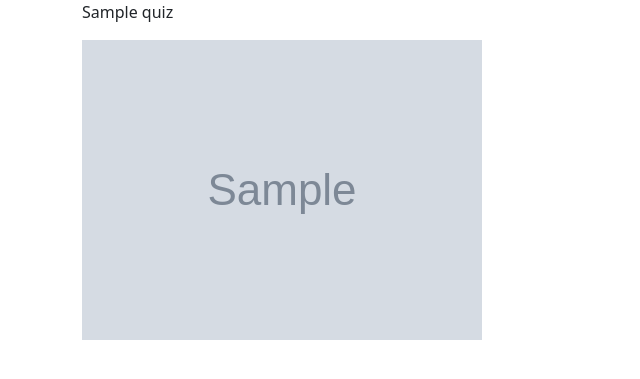
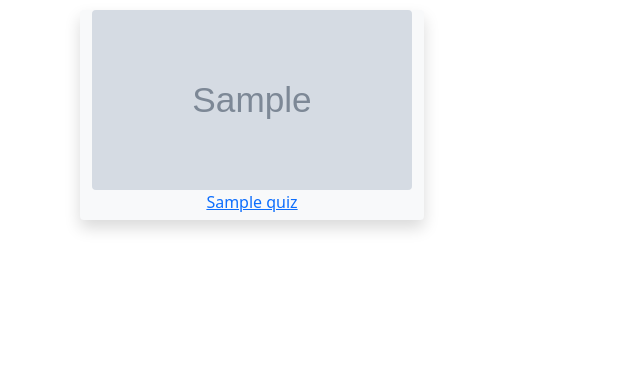
Before and after one commit to davrichter/quiz_django, a Django app: page / in a window 1280 px wide. Shown: the part 76-455 px from the top of the page, without its empty margins (0-640 px from the left). Run offline with Django 4.2, Linux system fonts and the light colour scheme; tables that the repository leaves empty hold one stand-in row (values such as "Sample post"); grey boxes marked "Sample" are stand-in pictures; some libraries are stand-ins or nearby versions.

Commit message:
Added basic preview for quiz's on index.html.

```diff
--- /dev/null
+++ b/quiz_app/static/quiz_app/css/index.css
@@ -0,0 +1,12 @@
+div.col {
+    margin: 10px;
+}
+
+div.quiz {
+    max-width: 350px;
+    height: 210px;
+}
+
+img.thumbnail {
+    margin: 0;
+}
--- a/quiz_app/templates/quiz_app/index.html
+++ b/quiz_app/templates/quiz_app/index.html
@@ -1,10 +1,27 @@
 {% extends 'quiz_app/base.html' %}
+{% load static %}
+
+{% block stylesheets %}
+    {{ block.super }}
+    <link rel="stylesheet"
+          href="{% static 'quiz_app/css/index.css' %}">
+{% endblock stylesheets %}
 
 {% block content %}
     <div class="container">
-        {% for quiz in object_list %}
-            <p>{{ quiz.title }}</p>
-            <img src="{{ MEDIA_URL }}{{ quiz.thumbnail }}">
-        {% endfor %}
+        <div class="row d-inline-flex text-center">
+            {% for quiz in object_list %}
+                <div class="quiz col rounded bg-light shadow">
+                    <a href="">
+                        <img src="{{ MEDIA_URL }}{{ quiz.thumbnail }}"
+                             class="thumbnail rounded d-flex"
+                             alt="Thumbnail"
+                             width="320"
+                             height="180">
+                        <p class="text-center">{{ quiz.title }}</p>
+                    </a>
+                </div>
+            {% endfor %}
+        </div>
     </div>
 {% endblock content %}
```
